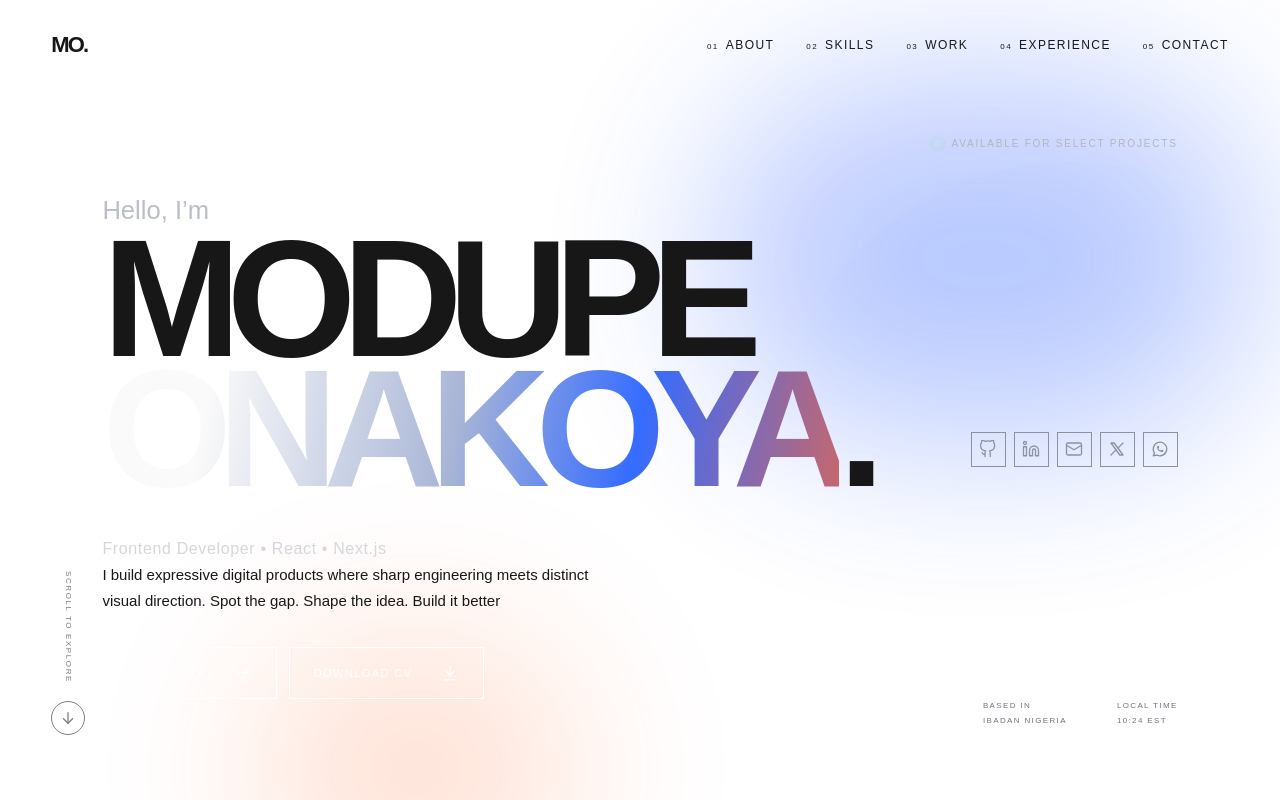
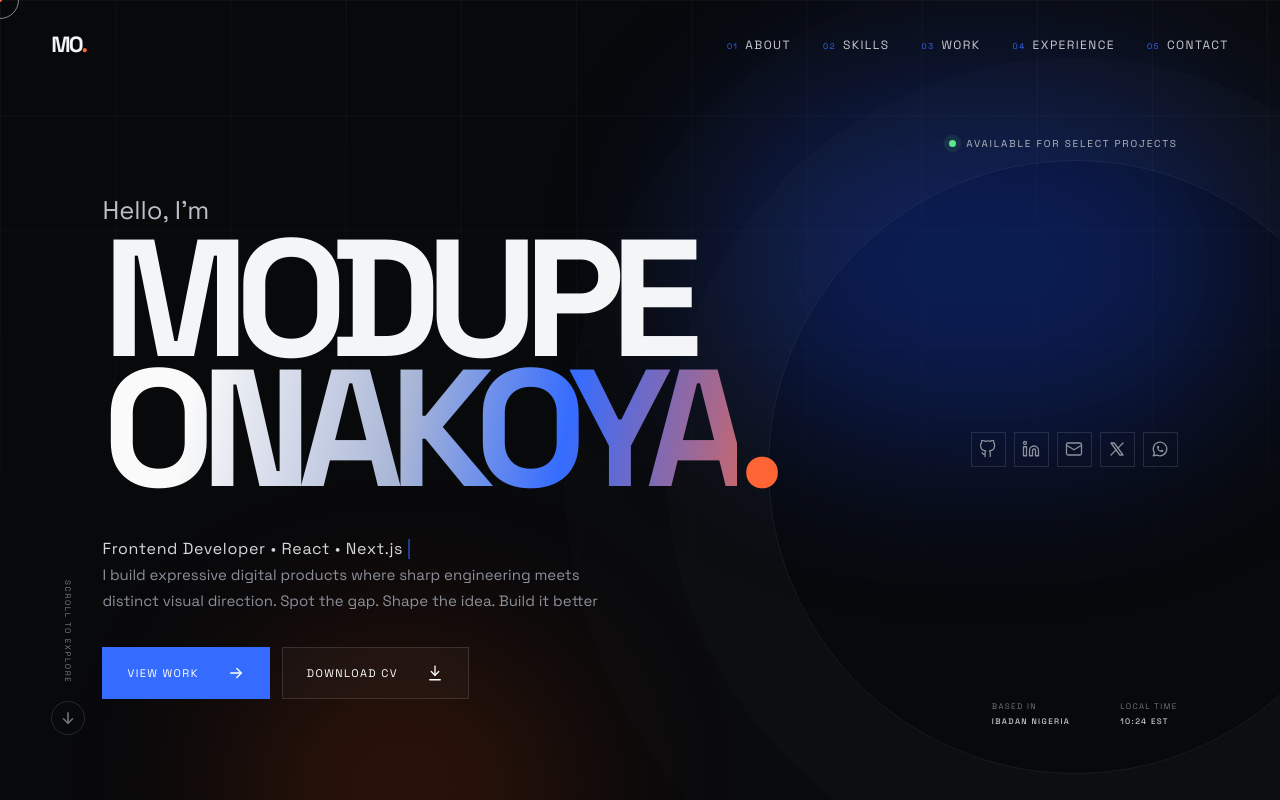
Before and after one commit to Modupe-Onakoya/onakoya_modupe_portfolio, a Next.js app: page / in a window 1280 px wide. Shown: the top 800 px of the page. Built offline with nearby package versions, Linux system fonts and the light colour scheme.

Commit message:
update in global css

```diff
--- a/src/app/globals.css
+++ b/src/app/globals.css
@@ -1,42 +1,61 @@
+@import url("https://fonts.googleapis.com/css2?family=Space+Grotesk:wght@400;500;600;700&display=swap");
 @import "tailwindcss";
 
-:root {
-  --background: #ffffff;
-  --foreground: #171717;
-  color-scheme: dark;
-}
+@theme {
+  --font-sans: "Space Grotesk", sans-serif;
 
-@theme {
-  --animate-marquee: marquee 25s linear infinite;
-}
+  --color-ink: #08090b;
+  --color-surface: #0e1014;
+  --color-panel: #0c0d10;
+  --color-work: #0b0c0f;
+  --color-contact: #0a0b0e;
+  --color-testimonial: #111318;
+  --color-line: rgba(255, 255, 255, 0.12);
+  --color-muted: #8b909a;
+  --color-paper: #f4f5f7;
+  --color-electric: #356cff;
+  --color-electric-light: #789aff;
+  --color-ember: #ff6534;
+  --color-available: #5bea8b;
+  --color-subtle: #c8cbd0;
+  --color-eyebrow: #9da2ac;
 
+  --breakpoint-sm: 37.5rem;
+  --breakpoint-lg: 56.25rem;
 
-@theme inline {
-  --color-background: var(--background);
-  --color-foreground: var(--foreground);
-  --font-sans: var(--font-geist-sans);
-  --font-mono: var(--font-geist-mono);
-}
+  --animate-float: float 8s ease-in-out infinite;
+  --animate-blink: blink 0.8s infinite;
+  --animate-bob: bob 2s infinite;
+  --animate-marquee: marquee 20s linear infinite;
+  --animate-quote-scroll: quote-scroll 35s linear infinite;
 
-@media (prefers-color-scheme: dark) {
-  :root {
-    --background: #0a0a0a;
-    --foreground: #ededed;
+  @keyframes float {
+    50% {
+      transform: translate3d(-5%, 8%, 0) scale(1.08);
     }
   }
 
-body {
-  background: var(--background);
-  color: var(--foreground);
-  font-family: Arial, Helvetica, sans-serif;
+  @keyframes blink {
+    50% {
+      opacity: 0;
+    }
+  }
+
+  @keyframes bob {
+    50% {
+      transform: rotate(90deg) translateX(7px);
+    }
   }
 
   @keyframes marquee {
-  from {
-    transform: translateX(0);
-  }
-
     to {
       transform: translateX(-50%);
     }
   }
+
+  @keyframes quote-scroll {
+    to {
+      transform: translateX(calc(-50% - 9px));
+    }
+  }
+}
```
Lines whose indentation alone changed are shown as unchanged.
